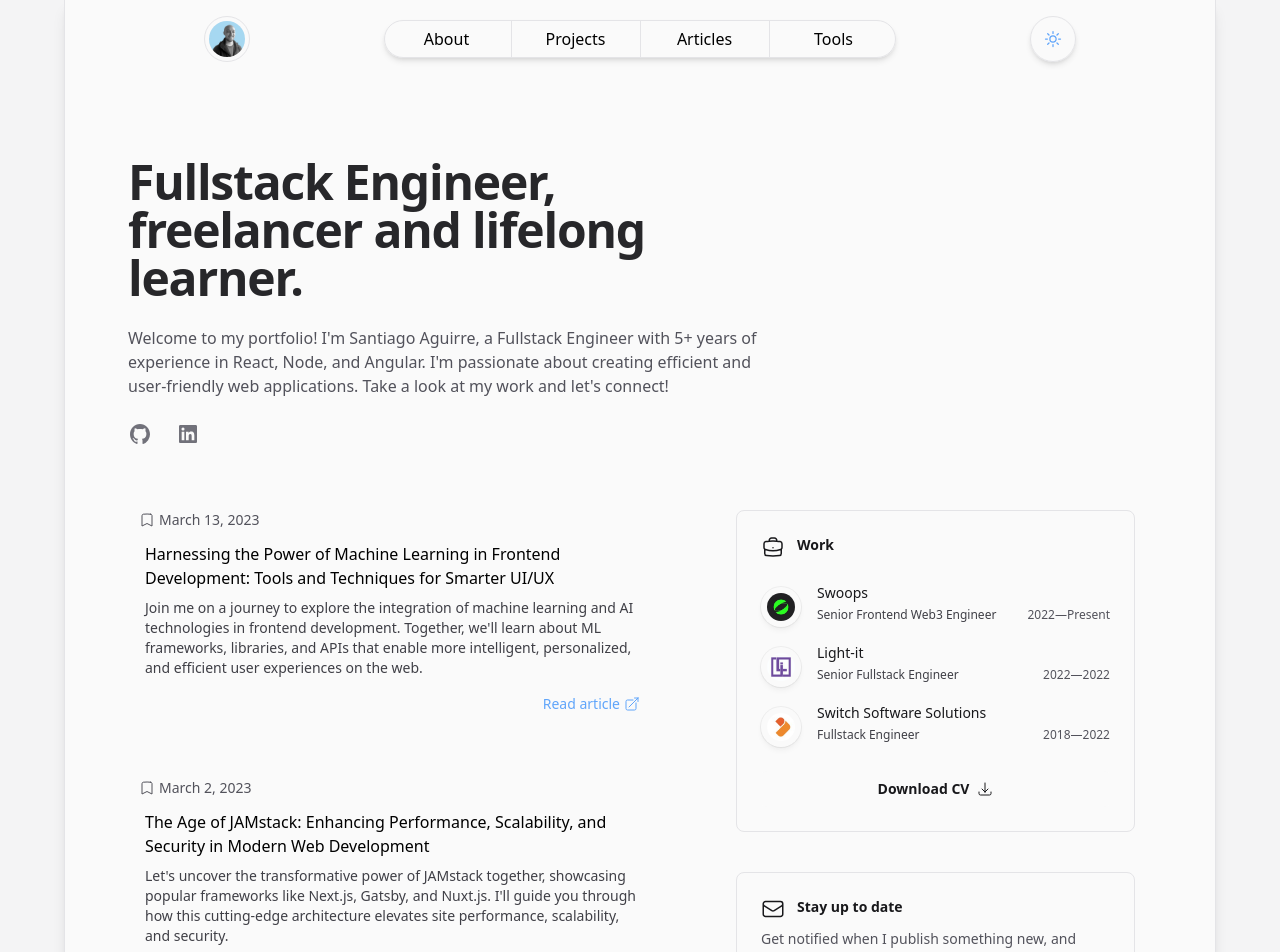
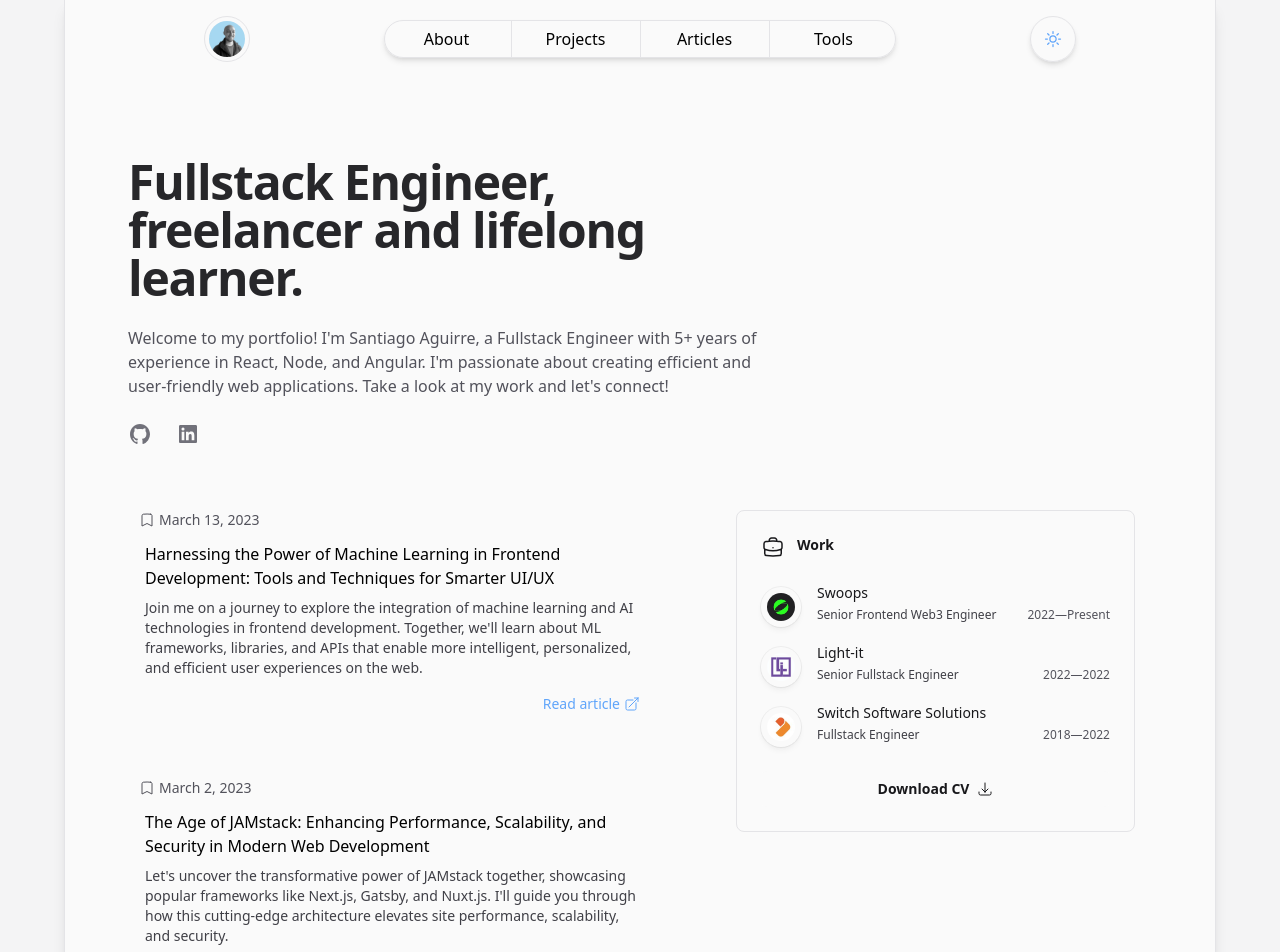
Before and after one commit to saguirre/portfolio, a Next.js app in the folder web/: page / in a window 1280 px wide. Shown: the top 952 px of the page. Built offline with nearby package versions, Linux system fonts and the light colour scheme.

Commit message:
Removed mailing list till it's implemented

```diff
--- a/web/pages/index.tsx
+++ b/web/pages/index.tsx
@@ -88,7 +88,7 @@ const Home: NextPage = () => {
               </div>
               <div className="space-y-10 lg:pl-16 xl:pl-24">
                 <WorkHistory />
-                <SubscribeToMailList />
+                {/* <SubscribeToMailList /> */}
               </div>
             </div>
           </div>
```
